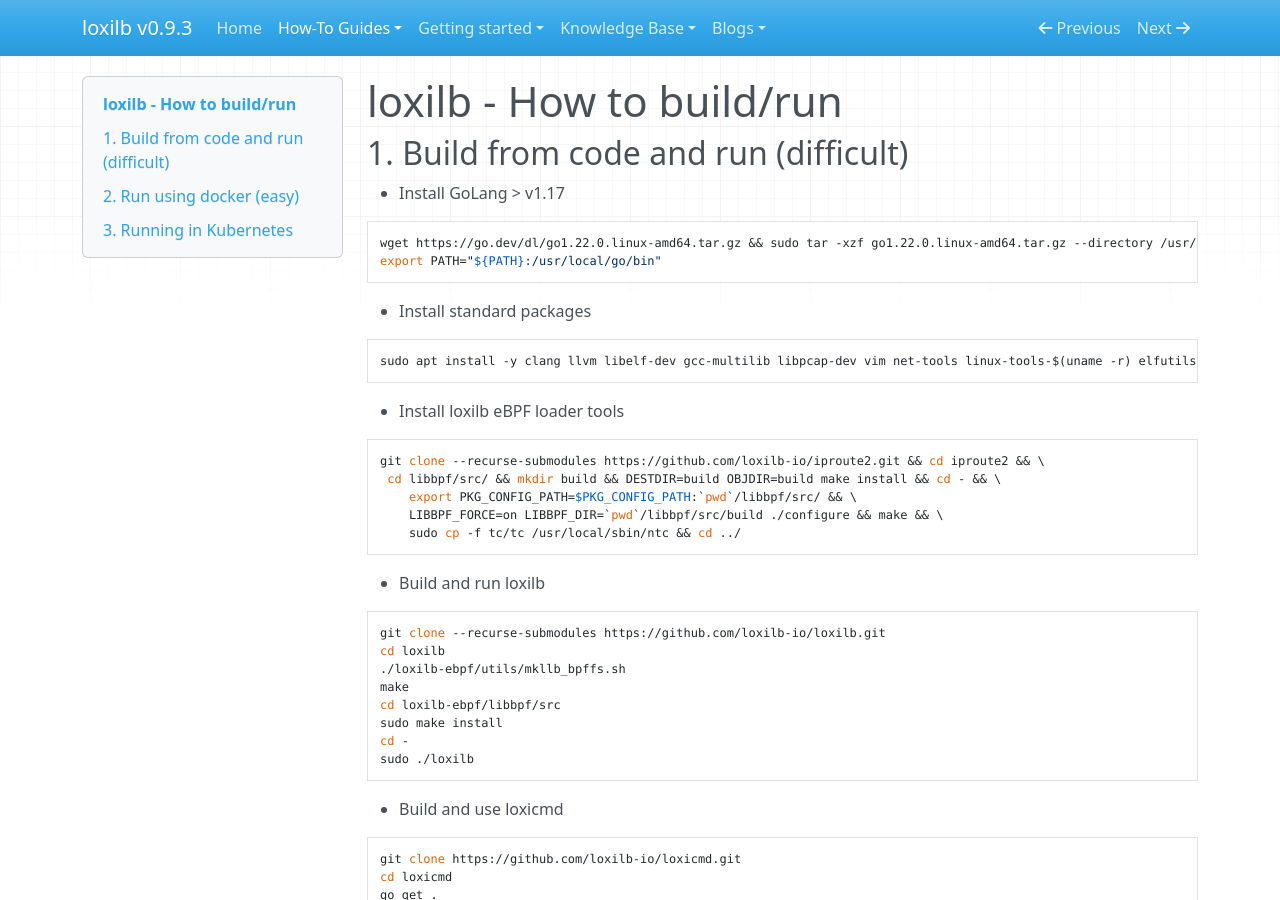
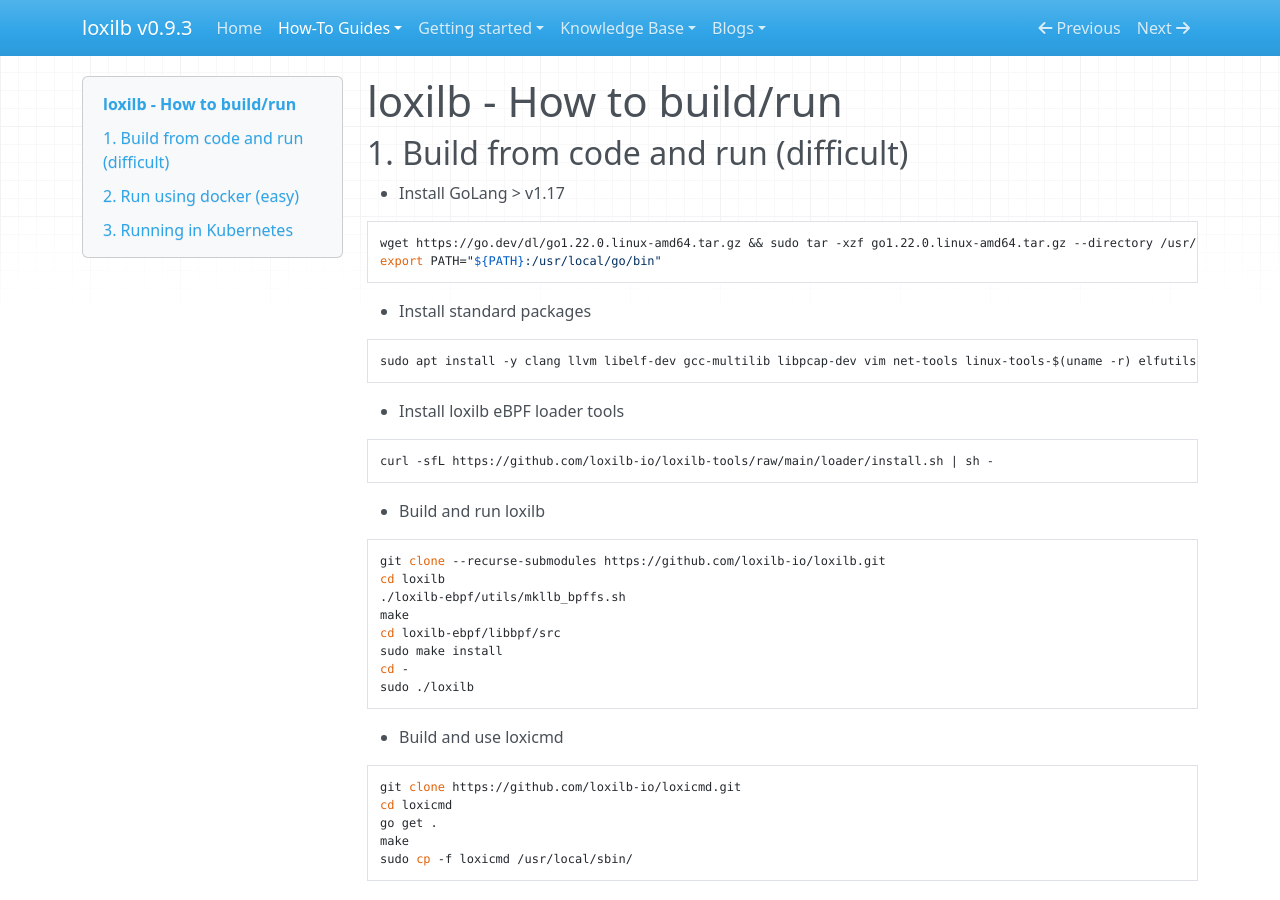
Before and after one commit to loxilb-io/loxilbdocs, an MkDocs documentation site: the page built from docs/run.md, in a window 1280 px wide and 900 px high. Built offline with MkDocs 1.6.1, drawn with Linux system fonts in a browser that asks for light colours; nearby versions of some CDN libraries.

Commit message:
Update run.md

````diff
--- a/docs/run.md
+++ b/docs/run.md
@@ -15,11 +15,7 @@
 ```
 * Install loxilb eBPF loader tools
 ```
-git clone --recurse-submodules https://github.com/loxilb-io/iproute2.git && cd iproute2 && \
- cd libbpf/src/ && mkdir build && DESTDIR=build OBJDIR=build make install && cd - && \
-    export PKG_CONFIG_PATH=$PKG_CONFIG_PATH:`pwd`/libbpf/src/ && \
-    LIBBPF_FORCE=on LIBBPF_DIR=`pwd`/libbpf/src/build ./configure && make && \
-    sudo cp -f tc/tc /usr/local/sbin/ntc && cd ../
+curl -sfL https://github.com/loxilb-io/loxilb-tools/raw/main/loader/install.sh | sh -
 ```
 * Build and run loxilb
 ```
````
